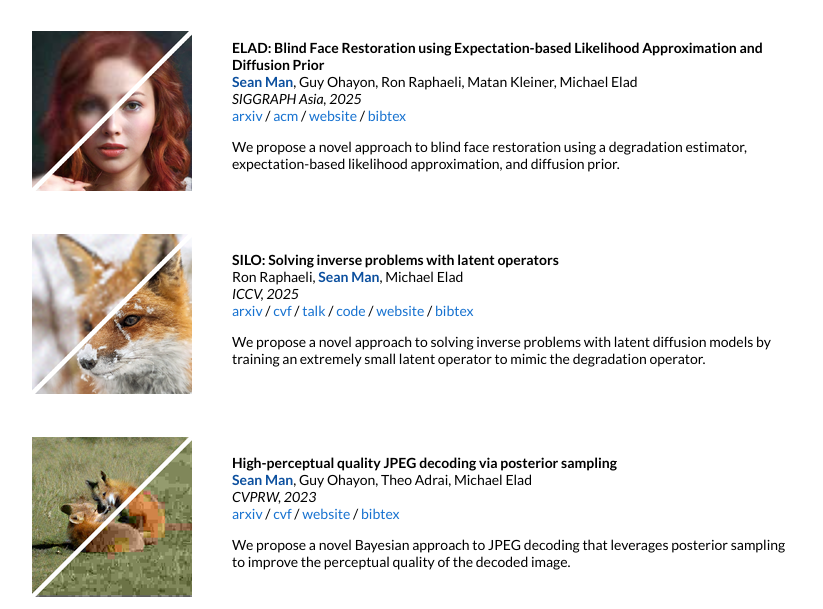
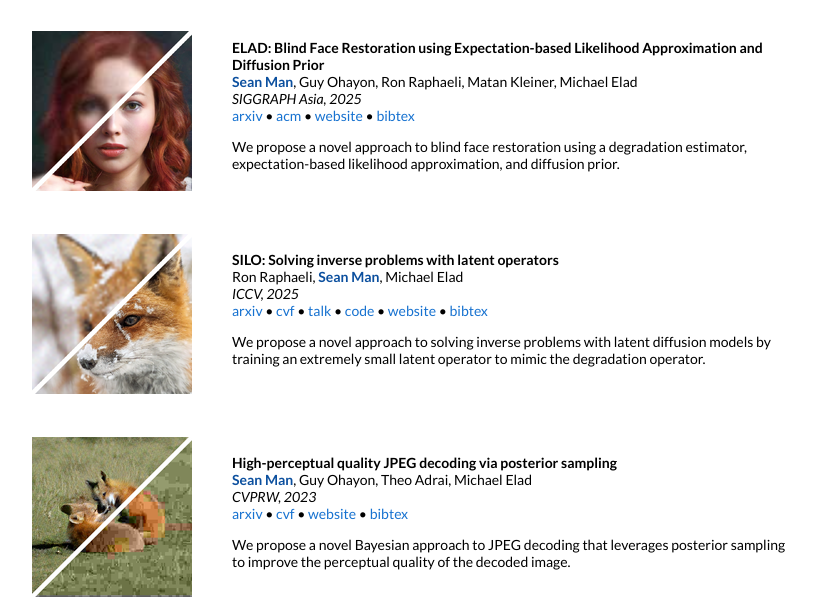
Before and after one commit to man-sean/man-sean.github.io, a Jekyll site: the page built from _posts/2025-12-01-elad.markdown, in a window 1280 px wide. Shown: the part 609-1218 px from the top of the page, without its empty margins (228-1051 px from the left). Built offline with Jekyll 4.4.1, drawn with Linux system fonts in a browser that asks for light colours.

Commit message:
Use dot separators between links

```diff
--- a/_layouts/default.html
+++ b/_layouts/default.html
@@ -96,9 +96,10 @@
               {% if post.slides %}{% assign links = links | push: "<a href='#{post.slides}'>slides</a>" %}{% endif %}
               {% if post.website %}{% assign links = links | push: "<a href='#{post.website}'>website</a>" %}{% endif %}
               {% if post.youtube %}{% assign links = links | push: "<a href='#{post.youtube}'>youtube</a>" %}{% endif %}
-              {{ links | join: " / " }}
+              {% assign link_sep = " • " %}
+              {{ links | join: link_sep }}
               {% if post.bibtex %}
-              {% if links.size > 0 %} / {% endif %}
+              {% if links.size > 0 %}{{ link_sep }}{% endif %}
               <button class="bibtex-copy" type="button" data-bibtex="{{ post.bibtex | escape }}" data-default-label="bibtex">bibtex</button>
               {% endif %}
               <p></p>
```
